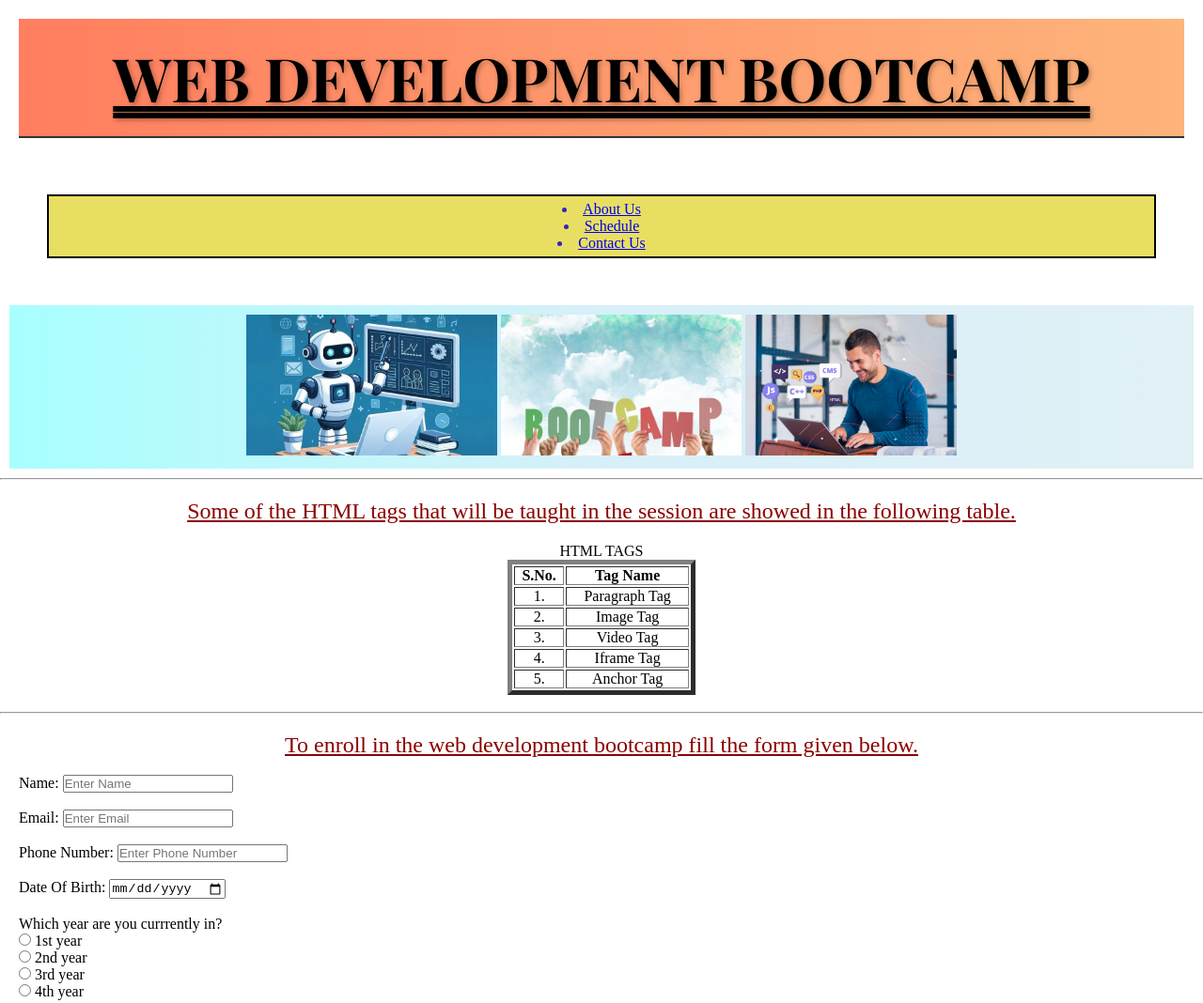
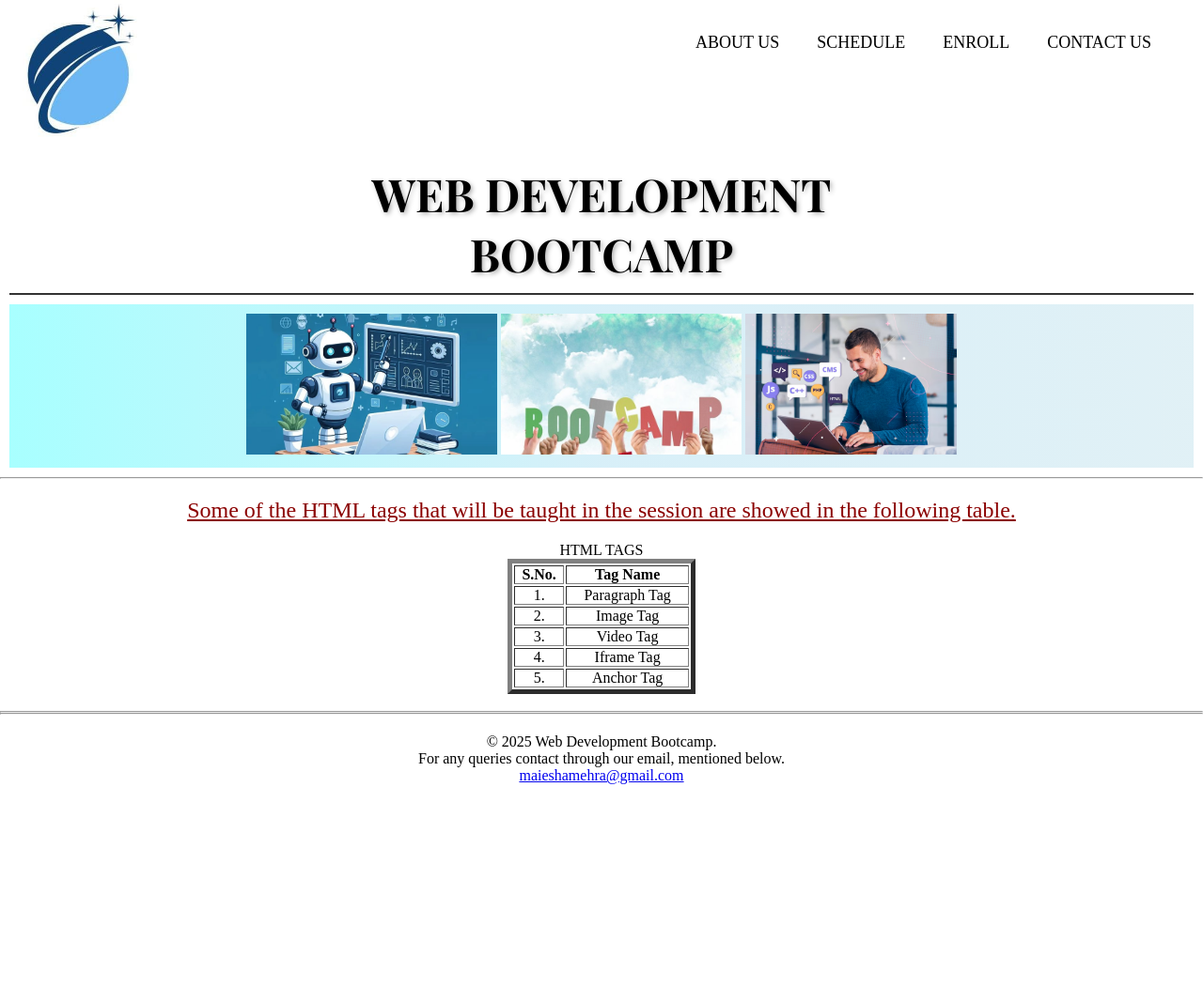
Before and after one commit to maiesha404/web-dev, a plain HTML site: page webdev/index.html in a window 1280 px wide. Shown: the top 1068 px of the page at 94% size. After the commit the page ends 855 px from the top, so only its background shows below. Drawn offline with nearby package versions, Linux system fonts and the light colour scheme; a web font is replaced by a local one.

Commit message:
Add files via upload

```diff
--- /dev/null
+++ b/webdev/enroll.css
@@ -0,0 +1,27 @@
+*{
+    margin: 0;
+    padding: 0;
+}
+
+.div5{
+    margin: 10px;
+    padding: 10px;
+}
+.div5>p{
+    text-align: center;
+    text-decoration: underline;
+    color: darkred;
+    font-size: x-large;
+}
+button{
+    background-color: rgba(103, 169, 226, 0.712);
+    cursor: pointer;
+    border-radius: 3px;
+    text-align: center;
+}
+#id1{
+    button:hover{
+        background-color: rgb(245, 80, 80);
+    }
+    text-align: right;
+}
--- /dev/null
+++ b/webdev/index.css
@@ -0,0 +1,78 @@
+@import url('https://fonts.googleapis.com/css2?family=Playfair+Display:ital,wght@0,400..900;1,400..900&display=swap');
+
+*{
+    margin: 0;
+    padding: 0;
+}
+
+
+.div1{
+    margin: 10px;
+    padding: 10px;
+    font-family: "Playfair Display", serif;
+    text-align: center;
+    display: block;
+    text-shadow: 2px 2px 5px rgba(0, 0, 0, 0.3);
+    border-bottom: 2px solid #333;
+    font-size: 1.5rem;
+}
+
+.upper{
+    display: flex;
+    justify-content: space-between;
+}
+
+.div2{
+    font-size: large;
+    margin: 10px;
+    padding: 10px;
+}
+.nav-bar ul a:hover{
+    background-color: rgb(212, 129, 201);
+}
+.nav-bar ul{
+    list-style: none;
+    display: flex;
+    flex-wrap: wrap;
+    margin: 10px;
+    padding: 5px;
+}
+.nav-bar ul li {
+    margin: 0 20px;
+}
+.nav-bar ul a{
+    color: black;
+    text-decoration: none;
+}
+
+.div3{
+    text-align: center;
+    margin: 10px;
+    padding: 10px;
+    /* background-color: rgba(0, 255, 255, 0.315); */
+    background: linear-gradient(90deg, rgba(0, 255, 255, 0.342), rgba(135, 207, 235, 0.329), rgba(173, 216, 230, 0.37));
+}
+
+table{
+    margin:0 auto;
+}
+td,th{
+    text-align: center;
+}
+.div4 p{
+    margin: 10px;
+    padding: 10px;
+    text-align: center;
+    text-decoration:underline;
+    color: darkred;
+    font-size: x-large;
+}
+
+.div6{
+    text-align: center;
+    margin: 10px;
+    padding: 10px;
+    a:hover{
+        background-color: rgb(247, 204, 141);
+    }
+}
--- a/webdev/index.html
+++ b/webdev/index.html
@@ -4,33 +4,59 @@
     <meta charset="UTF-8">
     <meta name="viewport" content="width=device-width, initial-scale=1.0">
     <title>Bootcamp</title>
-    <link rel="stylesheet" href="/webdev/stlye.css" class="css">
+    <link rel="stylesheet" href="index.css">
 </head>
 
 <body>
 
     <header>
-        <div class="div1">
-            <h1> <b> WEB DEVELOPMENT BOOTCAMP </b></h1>
+
+        <div class="upper">
+
+            <div class="logo">
+                <img src="/webdev/img_vid/logo2.jpg" height="150px">
+            </div>
+
+            <div class="div2">
+                <nav class="nav-bar">
+                    <ul>
+                        <li>
+                            <a href="/webdev/about.html" >ABOUT US</a>
+                        </li>
+
+                        <li>
+                            <a href="/webdev/schedule.html">SCHEDULE</a>
+                        </li>
+
+                        <li>
+                            <a href="/webdev/enroll.html">ENROLL</a>
+                        </li>
+
+                        <li>
+                            <a href="/webdev/contact.html">CONTACT US</a>
+                        </li>
+                    </ul>
+                </nav>
+            </div>
+
         </div>
 
-        <div class="div3">
-            <nav class="nav-bar">
-                <ul>
-                    <li><a href="/webdev/about.html">About Us</a></li>
-                    <li><a href="/webdev/schedule.html">Schedule</a></li>
-                    <li><a href="/webdev/contact.html">Contact Us</a></li>
-                </ul>
-            </nav>
+
+        <div class="div1">
+            <h1>WEB DEVELOPMENT</h1>
+            <h1>BOOTCAMP</h1>
         </div>
 
-        <div class="div2">
+
+        <div class="div3">
             <img src="/webdev/img_vid/robocode.jpg" height="150px">
 
             <img src="/webdev/img_vid/360_F_79730489_5SIp09GQEKeunAhmvnX515MIaT84UcUQ.jpg" height="150" alt="bootcamp">
 
             <img src="/webdev/img_vid/mancode.avif" height="150px">
         </div>
+
+
     </header>
 
     <hr>
@@ -76,70 +102,7 @@
 
         <br><hr>
 
-        <div class="div5">
-            <p>To enroll in the web development bootcamp fill the form given below.</p>
-            <br>
-            <label for="name">
-                Name:
-                <input type="text" placeholder="Enter Name" id="name" name="name">
-            </label>
-            <br><br>
 
-            <label for="email">
-                Email:
-                <input type="email" placeholder="Enter Email" id="email" name="email">
-            </label>
-            <br><br>
-
-            <label for="phone">
-                Phone Number:
-                <input type="tel" placeholder="Enter Phone Number" id="phone" name="phone">
-            </label>
-            <br><br>
-
-            <label for="dob">
-                Date Of Birth:
-                <input type="date" placeholder="date" id="dob" name="dob">
-            </label>
-            <br><br>
-
-            <div class="Q1">
-                <p>Which year are you currrently in?</p>
-                <label for="1st">
-                    <input type="radio" name="Q1" id="1st"> 1st year
-                </label><br>
-
-                <label for="2nd">
-                    <input type="radio" name="Q1" id="2nd"> 2nd year
-                </label><br>
-
-                <label for="3rd">
-                    <input type="radio" name="Q1" id="3rd"> 3rd year
-                </label><br>
-
-                <label for="4th">
-                    <input type="radio" name="Q1" id="4th"> 4th year
-                </label>
-            </div>
-            <br>
-
-            <label for="branch">
-                What is your branch?
-                <input type="text" placeholder="Enter Branch" id="branch" name="branch">
-            </label>
-            <br><br>
-
-            <label for="reason">
-                Why do you want to join this bootcamp?
-                <textarea id="reason" name="reason" rows="5" placeholder="Write your reason."></textarea>
-            </label>
-
-            <div id="id1">
-                <button type="submit">Submit</button>
-            </div>
-
-            </form>
-        </div>
 
     </main>
 
```
Also changed, not shown: webdev/enroll.html (added, +75 -0 lines), webdev/img_vid/logo.jpg (added), webdev/img_vid/logo2.jpg (added).
